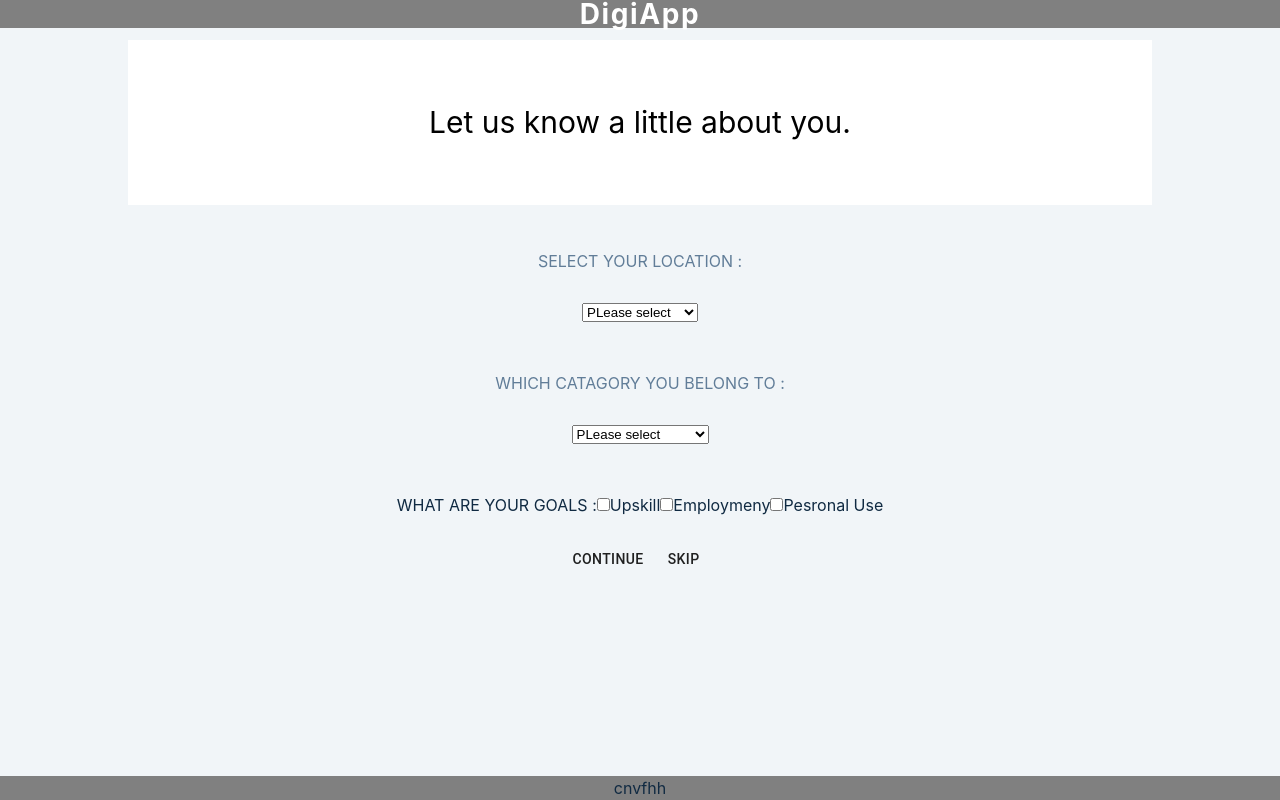
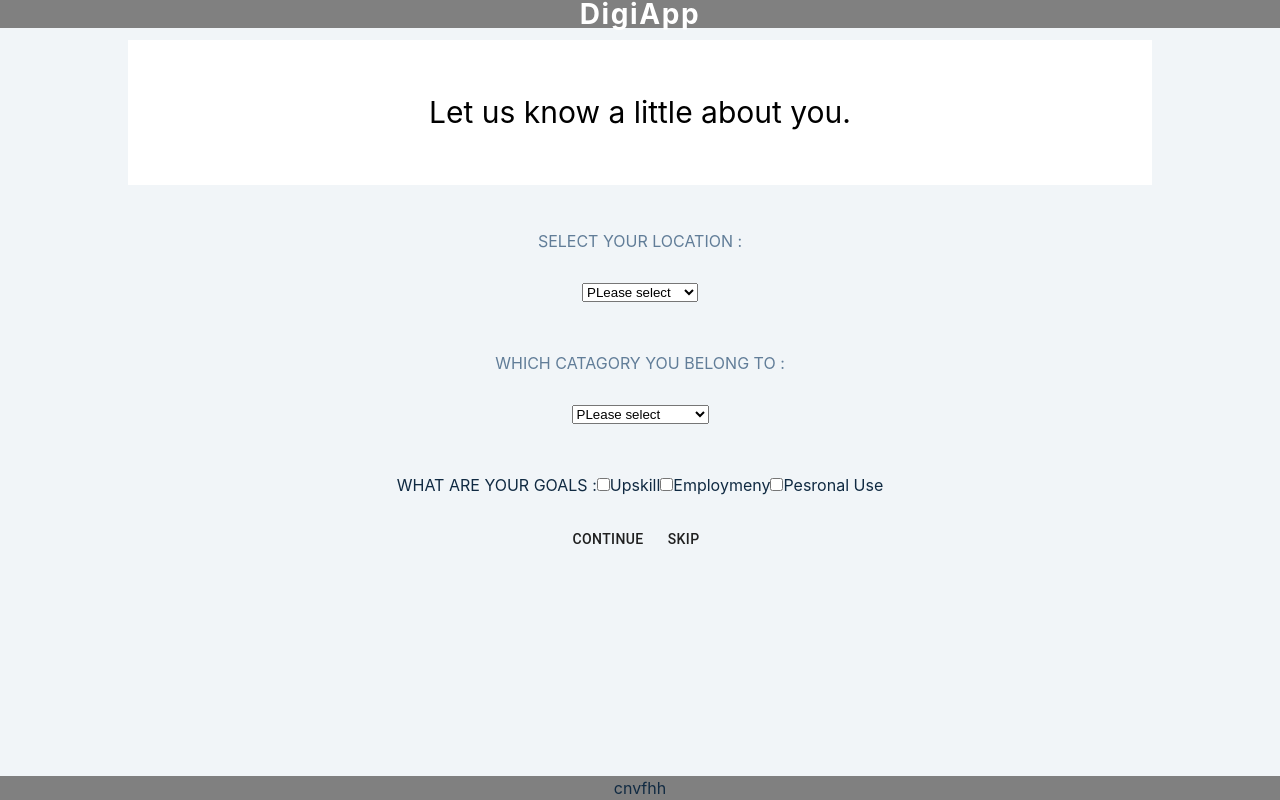
Before and after one commit to Babesgotbytes4/digi-app, a React (Create React App) app: page /Dropdown in a window 1280 px wide. Built offline with nearby package versions, Linux system fonts and the light colour scheme.

Commit message:
completing dropdown page

```diff
--- a/src/views/Dropdown/Dropdown.js
+++ b/src/views/Dropdown/Dropdown.js
@@ -4,7 +4,7 @@ import { Button } from "@material-ui/core";
 import useDropdown from "./useDropdown";
 
 const Paragraph = styled.p`
-  padding: 60px;
+  padding: 50px;
   text-align: center;
   background: white;
   color: black;
```
